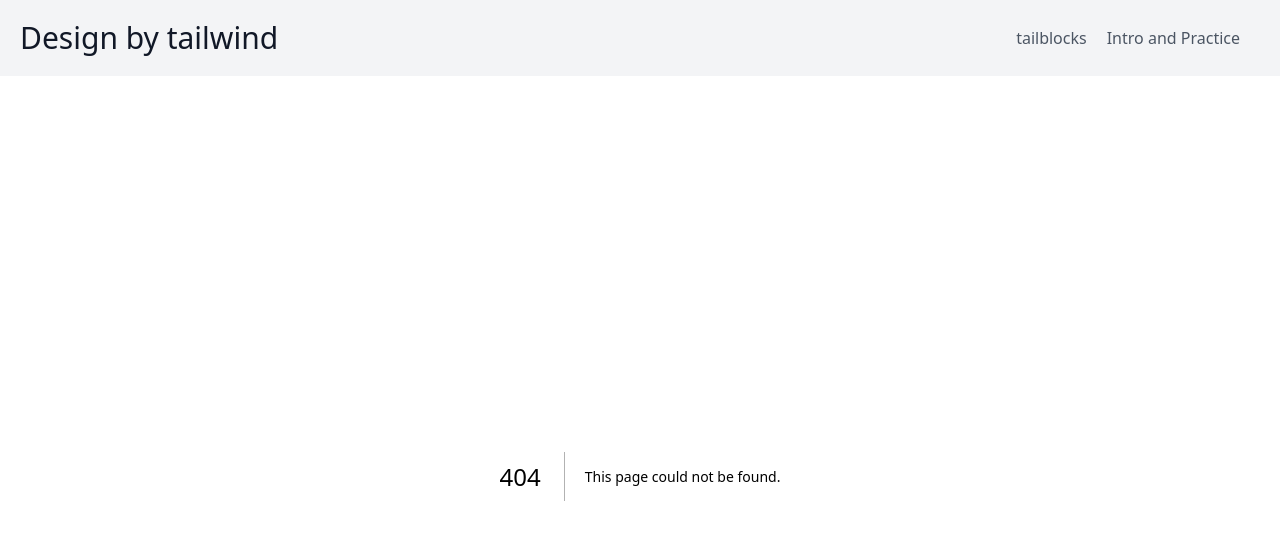
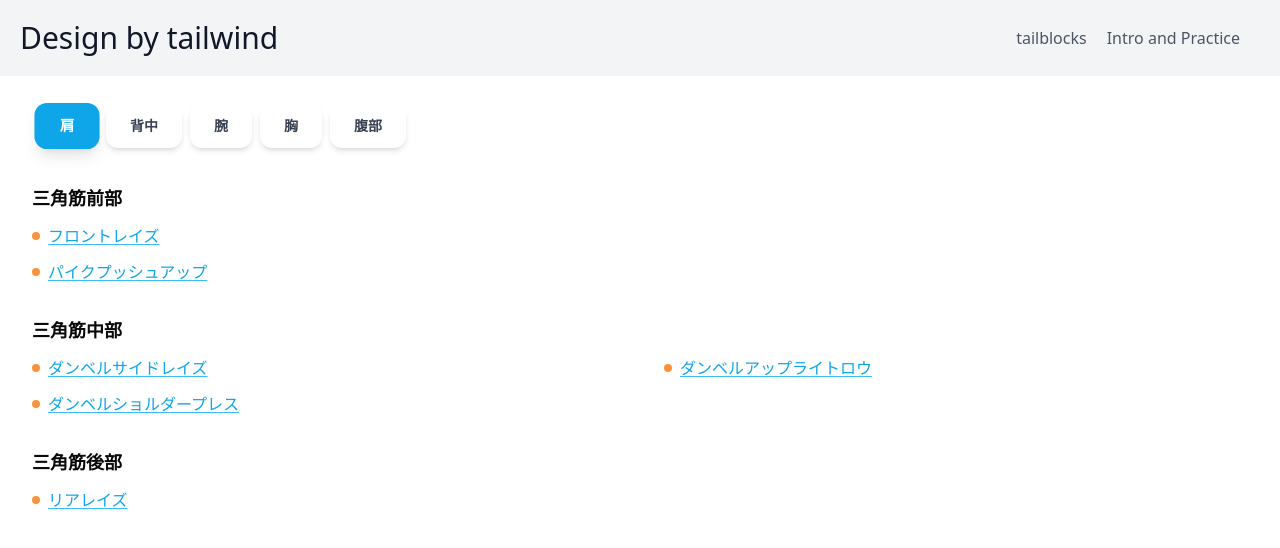
Before and after one commit to sea-yassan33/next14-design-tailwind, a Next.js app: page /sample18 in a window 1280 px wide. Before the commit this address had no page. Shown: the top 548 px of the page. Built offline with nearby package versions, Linux system fonts and the light colour scheme.

Commit message:
update250915

```diff
--- /dev/null
+++ b/app/_components/sample18/excise-motion.tsx
@@ -0,0 +1,53 @@
+"use client";
+
+import { Dialog, DialogContent } from "@/components/ui/dialog";
+
+type ExerciseDetail = {
+  title: string;
+  videoUrl: string;
+  mainMuscle: string;
+  steps: string[];
+};
+
+type Props = {
+  exercise: ExerciseDetail | null;
+  open: boolean;
+  onClose: () => void;
+};
+
+export function ExerciseModal({ exercise, open, onClose }: Props) {
+  if (!exercise) return null;
+  return (
+    <Dialog open={open} onOpenChange={onClose}>
+      <DialogContent className="max-w-2xl w-full p-8 bg-white rounded-xl shadow-xl">
+        <div>
+          <h2 className="text-2xl font-bold border-l-4 border-black pl-3 mb-6">{exercise.title}</h2>
+          <div className="mb-6">
+            <div className="aspect-video bg-black rounded-lg overflow-hidden">
+              <iframe
+                src={exercise.videoUrl}
+                title={exercise.title}
+                frameBorder="0"
+                allow="accelerometer; autoplay; clipboard-write; encrypted-media; gyroscope; picture-in-picture"
+                allowFullScreen
+                className="w-full h-full"
+              />
+            </div>
+          </div>
+          <div className="mb-4">
+            <div className="font-bold text-lg">アプローチできる筋肉部位</div>
+            <div className="mt-2">{exercise.mainMuscle}</div>
+          </div>
+          <div>
+            <div className="font-bold text-lg">やり方手順</div>
+            <ol className="list-decimal ml-6 mt-2 space-y-1">
+              {exercise.steps.map((step, i) => (
+                <li key={i}>{step}</li>
+              ))}
+            </ol>
+          </div>
+        </div>
+      </DialogContent>
+    </Dialog>
+  );
+}
--- /dev/null
+++ b/app/sample18/page.tsx
@@ -0,0 +1,166 @@
+"use client";
+import { useState } from "react";
+import Link from "next/link";
+import { Tabs, TabsList, TabsTrigger, TabsContent } from "@/components/ui/tabs";
+import { ExerciseModal } from "../_components/sample18/excise-motion";
+
+// サンプル: フロントレイズのモーダル詳細データ
+type ExerciseDetail = {
+  title: string;
+  videoUrl: string;
+  mainMuscle: string;
+  steps: string[];
+};
+
+const exerciseDetails: { [key: string]: ExerciseDetail } = {
+  "フロントレイズ": {
+    title: "フロントレイズ｜三角筋前部",
+    videoUrl: "https://www.youtube.com/embed/55HUwh5Oy8A", // 仮の動画URL
+    mainMuscle: "三角筋前部",
+    steps: [
+      "両手にダンベルを持つ",
+      "腕を前方にまっすぐ上げる",
+      "肩の高さまで持ち上げてゆっくり下ろす"
+    ]
+  },
+  // 必要に応じて他種目も追加
+};
+
+type Exercise = {
+  name: string;
+  href: string;
+};
+
+type MuscleSection = {
+  title: string;
+  exercises: Exercise[][];
+};
+
+type MuscleTab = {
+  label: string;
+  value: string;
+  sections: MuscleSection[];
+};
+
+const muscleTabs: MuscleTab[] = [
+  {
+    label: "肩",
+    value: "shoulder",
+    sections: [
+      {
+        title: "三角筋前部",
+        exercises: [
+          [
+            { name: "フロントレイズ", href: "#" },
+            { name: "パイクプッシュアップ", href: "#" },
+          ],
+        ],
+      },
+      {
+        title: "三角筋中部",
+        exercises: [
+          [
+            { name: "ダンベルサイドレイズ", href: "#" },
+            { name: "ダンベルショルダープレス", href: "#" },
+          ],
+          [
+            { name: "ダンベルアップライトロウ", href: "#" },
+          ],
+        ],
+      },
+      {
+        title: "三角筋後部",
+        exercises: [
+          [
+            { name: "リアレイズ", href: "#" },
+          ],
+        ],
+      },
+    ],
+  },
+  {
+    label: "背中",
+    value: "back",
+    sections: [],
+  },
+  {
+    label: "腕",
+    value: "arm",
+    sections: [],
+  },
+  {
+    label: "胸",
+    value: "chest",
+    sections: [],
+  },
+  {
+    label: "腹部",
+    value: "abs",
+    sections: [],
+  },
+];
+
+export default function Sample18() {
+  const [selectedExercise, setSelectedExercise] = useState<string | null>(null);
+
+  return (
+    <main className="p-8">
+      <Tabs defaultValue={muscleTabs[0].value}>
+        <TabsList className="flex w-full gap-2 justify-start bg-transparent mb-8">
+          {muscleTabs.map((tab) => (
+            <TabsTrigger
+              key={tab.value}
+              value={tab.value}
+              className="px-6 py-3 rounded-xl font-semibold
+                text-gray-700 bg-white shadow-md transition
+                data-[state=active]:bg-sky-500 data-[state=active]:text-white
+                data-[state=active]:shadow-lg data-[state=active]:scale-105
+                hover:bg-sky-100 hover:text-sky-700"
+            >
+              {tab.label}
+            </TabsTrigger>
+          ))}
+        </TabsList>
+        {muscleTabs.map((tab) => (
+          <TabsContent key={tab.value} value={tab.value} className="pt-2">
+            {tab.sections.length === 0 ? (
+              <div className="text-gray-400">コンテンツ未作成</div>
+            ) : (
+              tab.sections.map((section) => (
+                <div key={section.title} className="mb-8">
+                  <div className="font-bold text-lg mb-3">{section.title}</div>
+                  <div className="grid grid-cols-2 gap-x-12">
+                    {section.exercises.map((col, colIdx) => (
+                      <div key={colIdx} className="space-y-3">
+                        {col.map((exercise) => (
+                          <button
+                            key={exercise.name}
+                            className="flex items-center bg-transparent p-0 border-0 cursor-pointer"
+                            type="button"
+                            onClick={() => setSelectedExercise(exercise.name)}
+                          >
+                            <span className="w-2 h-2 bg-orange-400 inline-block mr-2 rounded" />
+                            <span className="text-sky-500 underline decoration-sky-400 decoration-1 underline-offset-2">
+                              {exercise.name}
+                            </span>
+                          </button>
+                        ))}
+                      </div>
+                    ))}
+                  </div>
+                </div>
+              ))
+            )}
+          </TabsContent>
+        ))}
+      </Tabs>
+
+      {/* モーダル表示 */}
+      <ExerciseModal
+        exercise={selectedExercise ? exerciseDetails[selectedExercise] : null}
+        open={!!selectedExercise}
+        onClose={() => setSelectedExercise(null)}
+      />
+    </main>
+  );
+}
```
